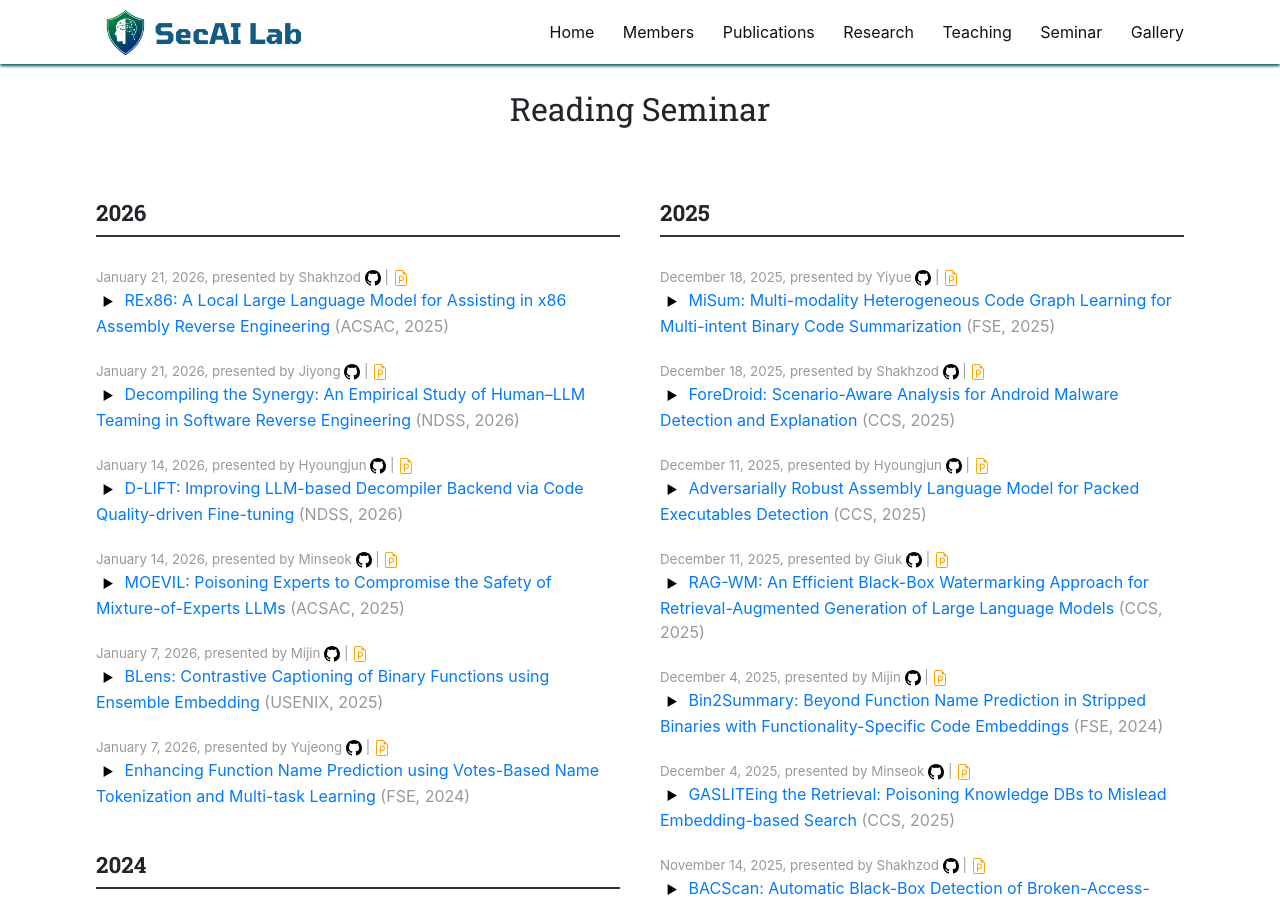
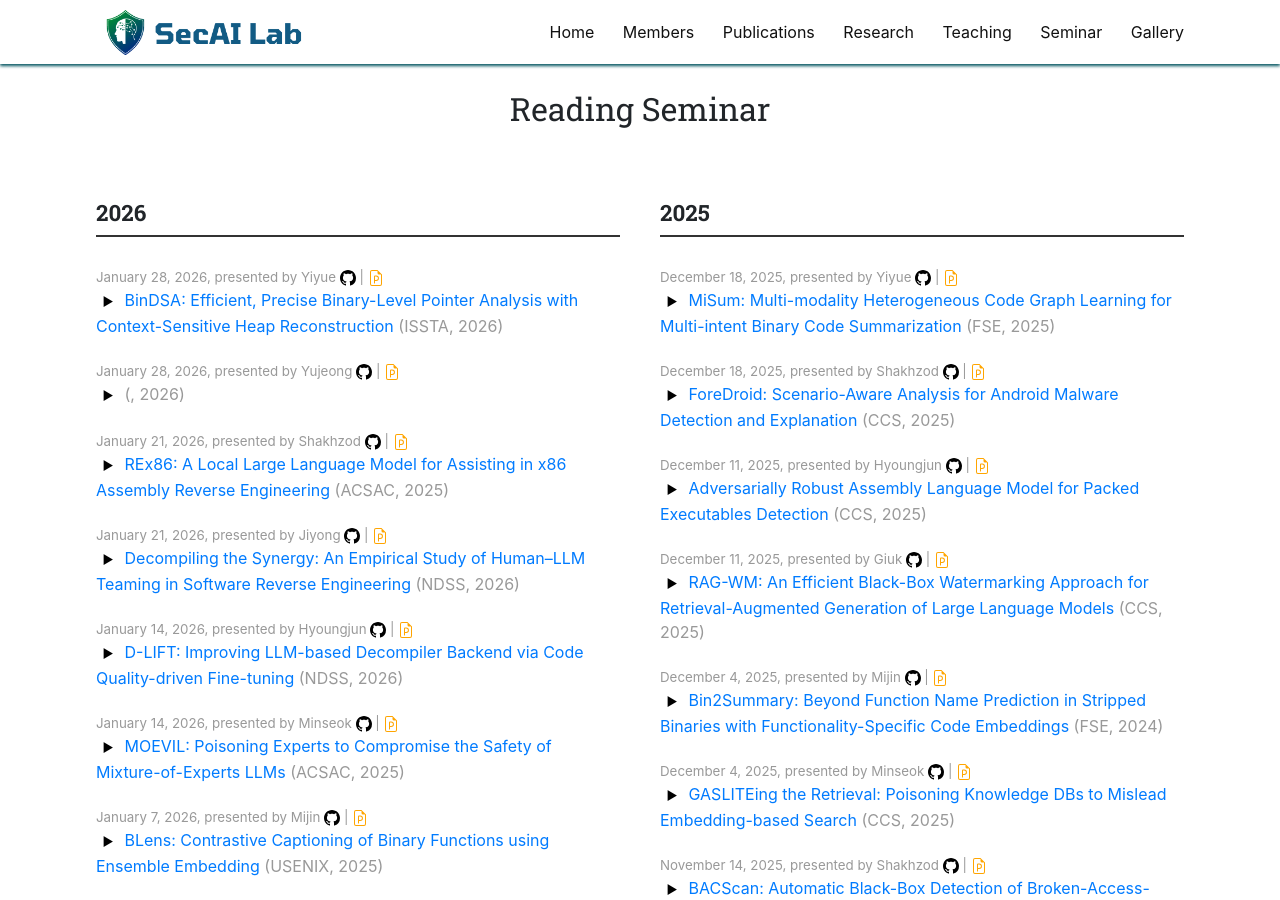
Before and after one commit to SecAI-Lab/secai-lab.github.io, a Jekyll site: the page built from pages/seminar.md, in a window 1280 px wide and 900 px high. Built offline with Jekyll 4.4.1, drawn with Linux system fonts in a browser that asks for light colours; nearby versions of some CDN libraries.

Commit message:
Add new readings to readings.yml

```diff
--- a/_data/readings.yml
+++ b/_data/readings.yml
@@ -1,3 +1,23 @@
+- title: ""
+  link: ""
+  ppt_link: ""
+  code_link: ""
+  presenter: Yujeong
+  conference:
+  date: 2026.01.28
+  pub_year: 2026
+  discussion: "(Discussion)"
+
+- title: "BinDSA: Efficient, Precise Binary-Level Pointer Analysis with Context-Sensitive Heap Reconstruction"
+  link: "https://www.cs.ucr.edu/~heng/pubs/BinDSA.pdf"
+  ppt_link: "https://docs.google.com/presentation/d/1yoPozSkrsekrIwmZmg-SKB2tatI7__v2E6b7A5pXJ-s/edit?usp=sharing"
+  code_link: "https://github.com/bitsecurerlab/BinDSA"
+  presenter: Yiyue
+  conference: ISSTA
+  date: 2026.01.28
+  pub_year: 2026
+  discussion: "(Discussion)"
+
 - title: "Decompiling the Synergy: An Empirical Study of Human–LLM Teaming in Software Reverse Engineering"
   link: "https://www.zionbasque.com/files/papers/dec-synergy-study.pdf"
   ppt_link: "https://secai.skku.edu/assets/paper-presentation/jiyong_decomsyn_NDSS26"
```
